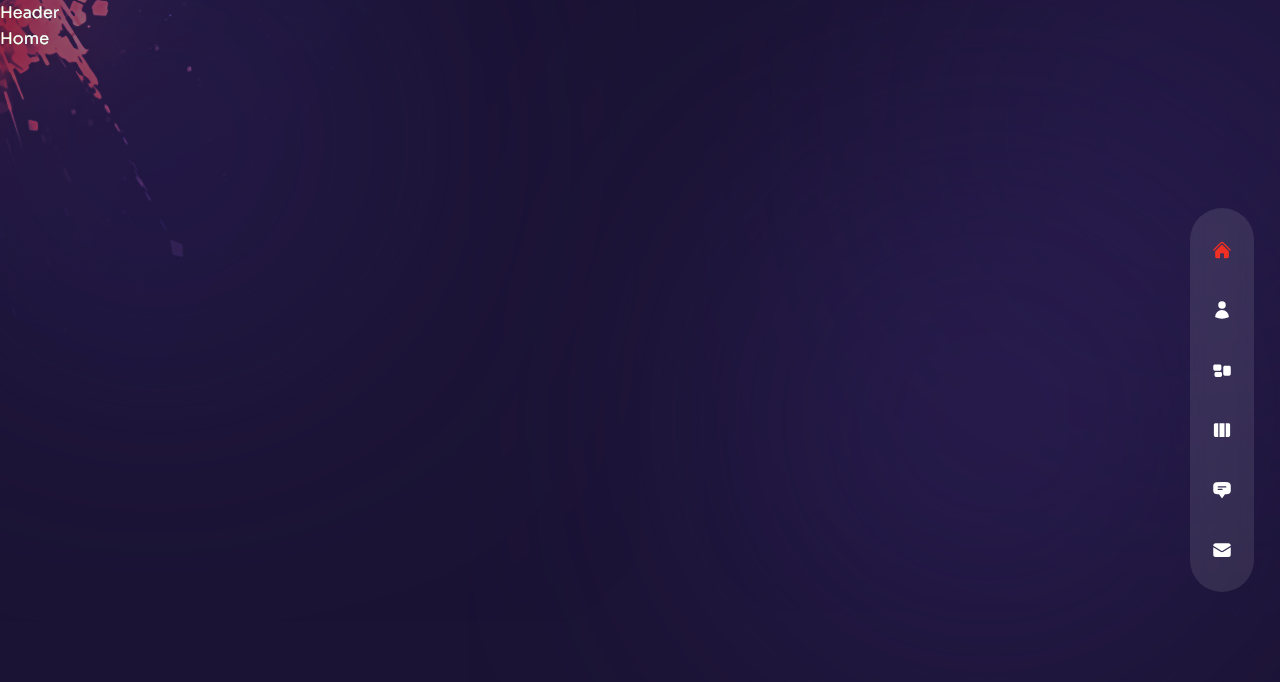
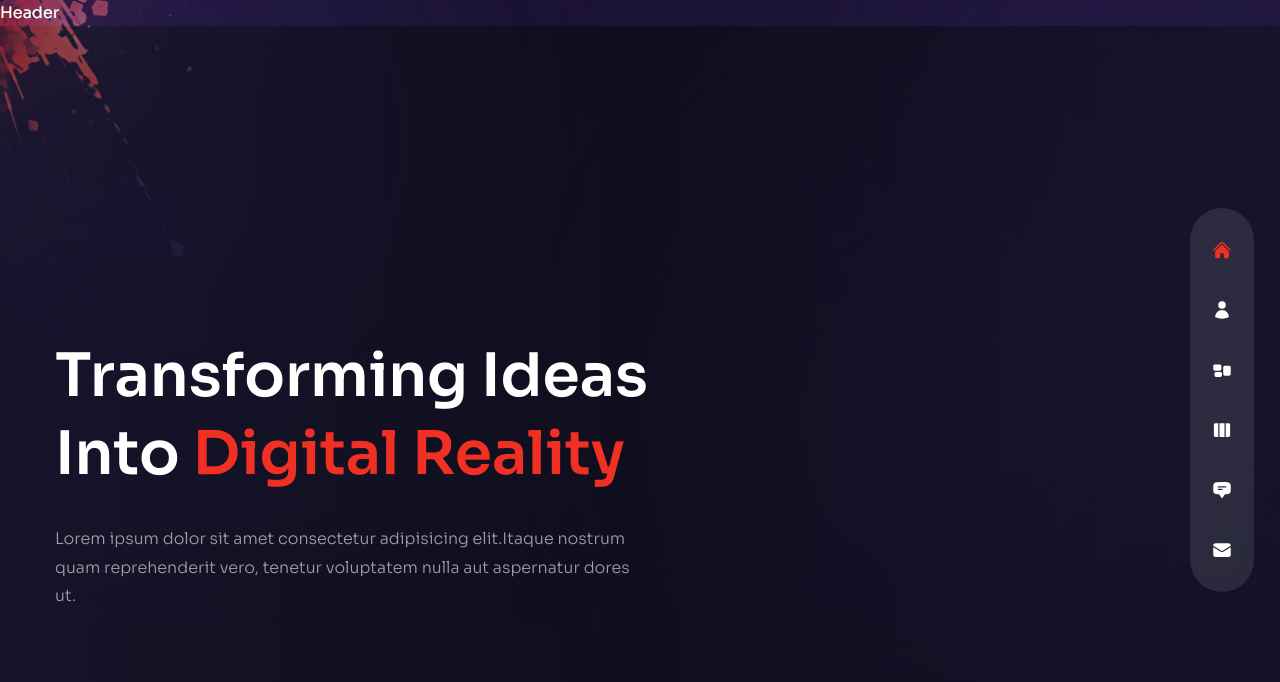
Before and after one commit to Iorenantsoa/Iorenantsoa-portfolio, a Next.js app: page / in a window 1280 px wide. Shown: the top 682 px of the page. Built offline with nearby package versions, Linux system fonts and the light colour scheme.

Commit message:
travail dans home page , btn project

```diff
--- a/components/ProjectsBtn.js
+++ b/components/ProjectsBtn.js
@@ -1,5 +1,24 @@
+
+import Image from "next/image";
+import Link from "next/link";
+
+import{HiArrowRight} from 'react-icons/hi2'
+
 const ProjectsBtn = () => {
-  return <div>Project Btn</div>;
+  return (
+    <div className="mx-auto xl:mx-0">
+    <Link href={'/work'} className="relative w-[185px] h-[185px] flex justify-center items-center bg-circleStar bg-cover bg-center bg-no-repeat group">
+      <Image
+        src={'/rounded-text.png'}
+        width={141}
+        height={148}
+        alt="projects"
+        className="animate-spin-slow w-full h-full max-w-[141px] max-h-[148px]"
+      />
+      <HiArrowRight className="absolute text-4xl group-hover:translate-x-2 transition-all duration-300"/>
+    </Link>
+    </div>
+  )
 };
 
 export default ProjectsBtn;
--- a/pages/index.js
+++ b/pages/index.js
@@ -1,5 +1,34 @@
+import Image from "next/image";
+
+import ParticlesContainer from '../components/ParticlesContainer'
+import ProjectsBtn from '../components/ProjectsBtn'
+import Avatar from '../components/Avatar'
+
+
+import { motion } from 'framer-motion'
+import { fadeIn } from '../variants'
 const Home = () => {
-  return <div>Home</div>;
+  return (
+    <div className="bg-primary/60 h-full">
+      <div className="w-full h-full bg-gradient-to-r from-primary/10 via-black/30 to-black/10">
+        <div className="text-center flex flex-col justify-center xl:pt-40 xl:text-left h-full container mx-auto">
+            <h1 className="h1">
+                Transforming Ideas <br/> Into {' '}
+                <span className="text-accent">Digital Reality</span>
+            </h1>
+
+            <p className="max-w-sm xl:max-w-xl mx-auto xl:mx-0 mb-10 xl:mb-16">
+              Lorem ipsum dolor sit amet consectetur adipisicing elit.Itaque nostrum quam reprehenderit vero, tenetur voluptatem nulla aut aspernatur dores ut.
+            </p>
+
+            <div className="flex justify-center xl:hidden relative">
+              <ProjectsBtn/>
+            </div>
+        </div>
+      </div>
+    </div>
+
+  )
 };
 
 export default Home;
```
